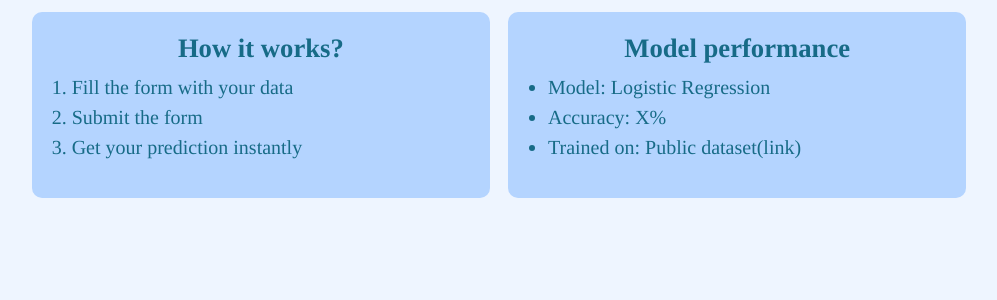
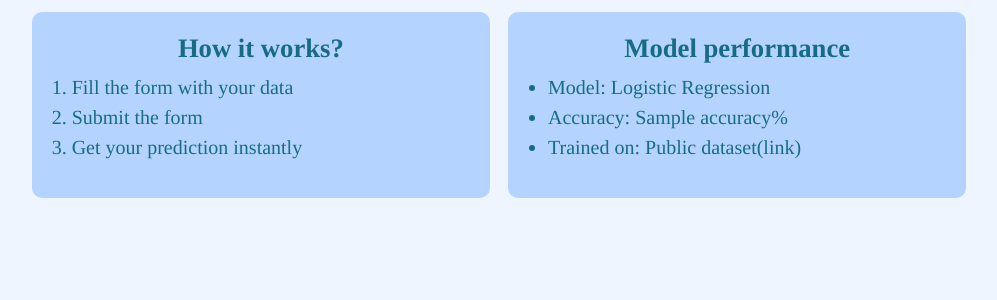
Before and after one commit to codingburgas/2425-11-b-pp-student-practices-assignment-NTIvanova21, a Flask app: template GreenLight/main/templates/homePage.html in a window 1280 px wide. Shown: the part 324-624 px from the top of the page, without its empty margins (147-1144 px from the left). Run offline with Flask 3, Linux system fonts and the light colour scheme; the template is opened without the code that fills it: most values are stand-ins (such as "Sample title", 1, 10 or a date in 2020); parts of the project's set-up code (start-up, migrations or seed data) failed here and were passed over; some libraries are stand-ins or nearby versions; some web fonts are replaced.

Commit message:
Add the accuracy of the model. Close #19

```diff
--- a/GreenLight/AI_model/logistic_regression_model.py
+++ b/GreenLight/AI_model/logistic_regression_model.py
@@ -53,7 +53,6 @@ class LogisticRegression:
                 self.weights -= self.learning_rate * gradient * np.array(inputs)
                 self.bias -= self.learning_rate * gradient
 
-            print(f"Epoch {epoch+1}/{self.epochs}, Loss = {total_loss:.4f}")
 
 
 df = pd.read_csv("AI_model/model_datasets/train.csv")
@@ -90,3 +89,8 @@ X_train, X_test, y_train, y_test = train_test_split(X, y, test_size=0.2, random_
 
 model = LogisticRegression(n_inputs=X_train.shape[1], learning_rate=0.1, epochs=500)
 model.train(X_train, y_train)
+
+
+y_pred = [model.predict_class(x) for x in X_test]
+accuracy = np.mean(y_pred == y_test)
+accuracy = round(accuracy, 2) * 100
--- a/GreenLight/main/routes.py
+++ b/GreenLight/main/routes.py
@@ -5,10 +5,10 @@ from .. import db
 from . import main_bp
 from GreenLight.models import User
 from .. import login_manager
-
+from GreenLight.AI_model.logistic_regression_model import accuracy
 @main_bp.route('/home')
 def home():
-    return render_template("homePage.html", current_user = current_user)
+    return render_template("homePage.html", current_user = current_user, accuracy = accuracy)
 
 @main_bp.route('/show_accounts', methods=['GET', 'POST'])
 @login_required
--- a/GreenLight/main/templates/homePage.html
+++ b/GreenLight/main/templates/homePage.html
@@ -32,7 +32,7 @@
                     <h5>Model performance</h5>
                     <ul>
                       <li>Model: Logistic Regression</li>
-                      <li>Accuracy: X%</li>
+                      <li>Accuracy: {{ accuracy }}%</li>
                       <li>Trained on: Public dataset(link)</li>
                     </ul>
                 </div>
```
